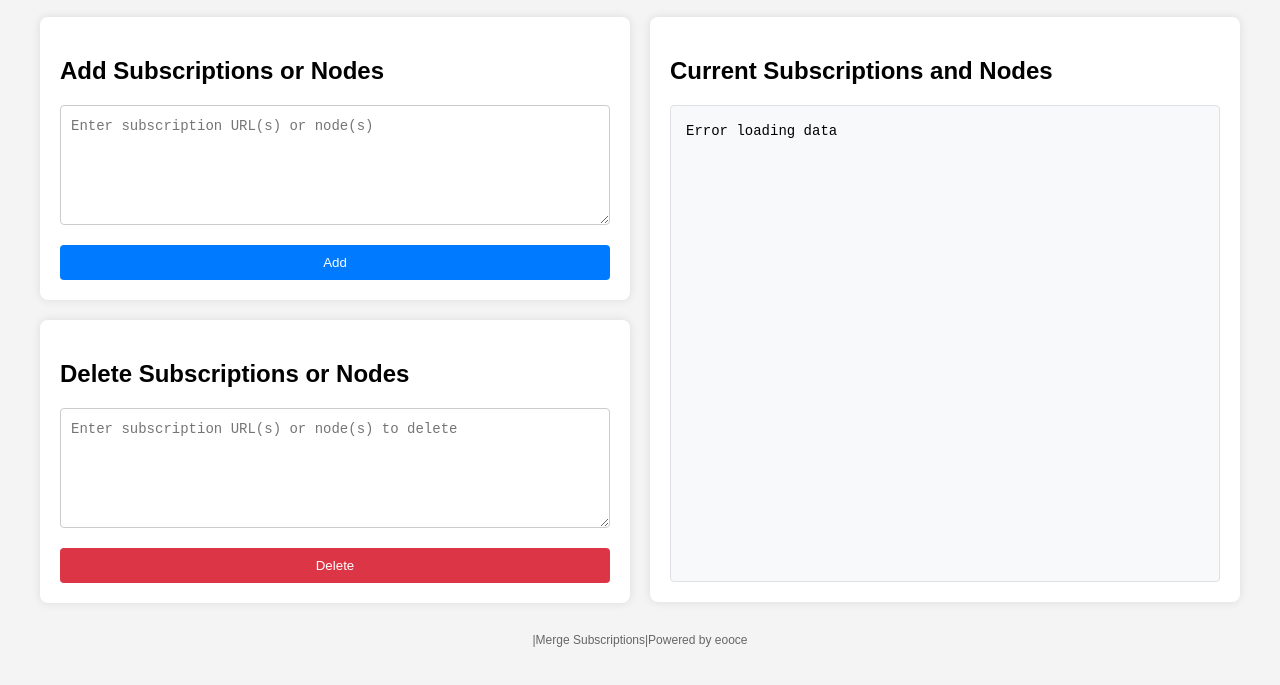
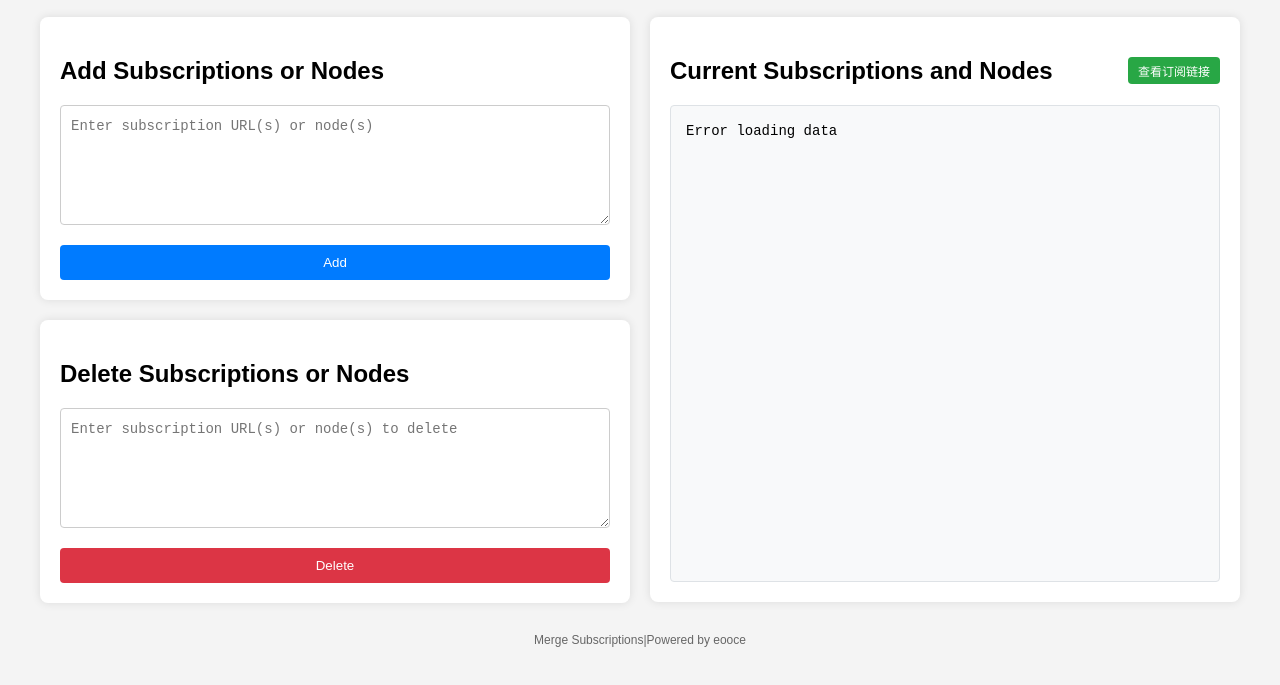
Before and after one commit to eooce/Merge-sub, a website: page public/index.html in a window 1280 px wide. Shown: the part 53-738 px from the top of the page. Drawn offline with Linux system fonts and the light colour scheme; no server answers.

Commit message:
Update index.html

```diff
--- a/public/index.html
+++ b/public/index.html
@@ -34,11 +34,14 @@
                 <div class="section">
                     <h2>Current Subscriptions and Nodes</h2>
                     <pre id="data"></pre>
+                    <button class="view-sub-btn" onclick="showSubscriptionInfo()">
+                        查看订阅链接
+                    </button>
                 </div>
             </div>
         </div>
         <div class="footer">
-            |Merge Subscriptions|<a href="https://github.com/eooce" target="_blank">Powered by eooce</a>
+            <a href="https://github.com/eooce" target="_blank">Merge Subscriptions|Powered by eooce</a>
         </div>
     </div>
     <script type="text/javascript" src="script.js"></script>
```
